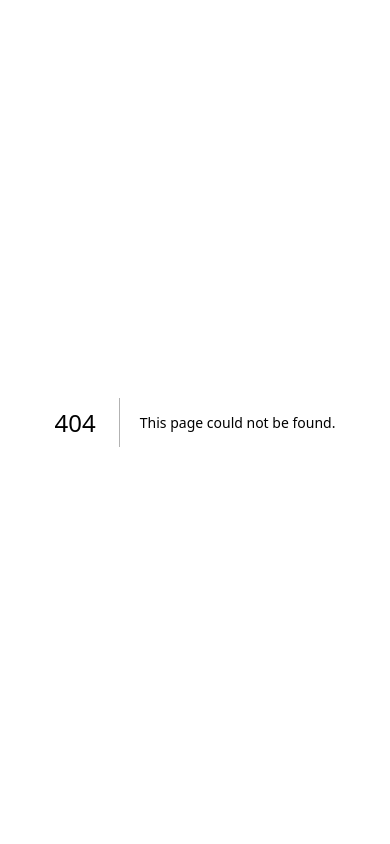
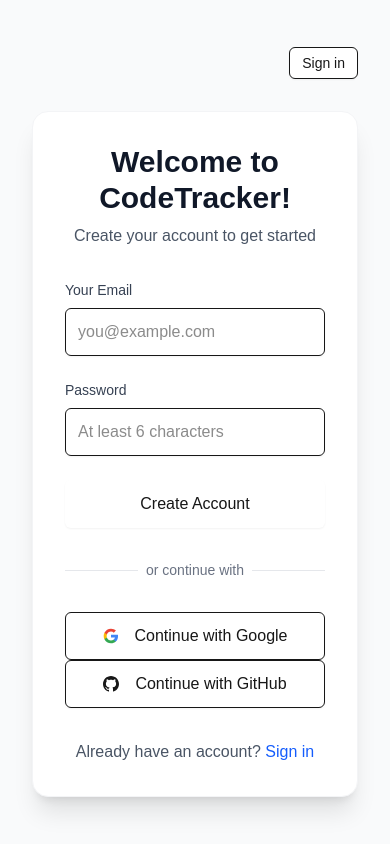
Before and after one commit to anishsaha46/DevTrackr, a Next.js app in the folder frontend/: page /register in a window 390 px wide. Before the commit this address had no page. Built offline with nearby package versions, Linux system fonts and the light colour scheme.

Commit message:
feat(auth): add register page with email/password and social login
Implement user registration functionality including:
- Email/password registration form with validation
- Google and GitHub OAuth login options
- Error handling and loading states
- Responsive layout with branding elements

```diff
--- /dev/null
+++ b/frontend/src/app/register/page.tsx
@@ -0,0 +1,203 @@
+"use client"
+import {Card,CardContent,CardTitle,CardHeader,CardFooter} from "@/app/components/ui/card";
+import {Button} from "@/app/components/ui/button";
+import {Input} from "@/app/components/ui/input";
+import Link from "next/link";
+import {useState} from "react";
+import { useRouter } from "next/navigation";
+import { register } from "../lib/api";
+import Image from "next/image";
+
+export default function RegisterPage() {
+  const [email, setEmail] = useState("");
+  const [password, setPassword] = useState("");
+  const [error, setError] = useState("");
+  const [loading, setLoading] = useState(false);
+  const router = useRouter();
+
+  const handleSubmit = async (e: React.FormEvent) => {
+    e.preventDefault();
+    setError("");
+    setLoading(true);
+    try {
+      await register(email, password);
+      router.push("/login");
+    } catch (err: any) {
+      setError(err.message || "Registration failed");
+    } finally {
+      setLoading(false);
+    }
+  };
+
+  return (
+    <div className="min-h-screen flex">
+      {/* Left Side - Image with Overlay */}
+      <div className="hidden lg:flex lg:w-1/2 relative bg-gradient-to-br from-blue-600 to-purple-700">
+        <Image
+          src="/codeIMG.png"
+          alt="Code Tracking"
+          fill
+          className="object-cover opacity-20"
+        />
+        <div className="absolute inset-0 bg-gradient-to-br from-blue-600/80 to-purple-700/80"></div>
+        <div className="relative z-10 flex flex-col justify-between h-full p-12 text-white">
+          <div>
+            <Link href="/" className="flex items-center space-x-3 mb-8">
+              <div className="w-10 h-10 bg-white rounded-lg flex items-center justify-center">
+                <svg className="w-6 h-6 text-blue-600" fill="none" stroke="currentColor" viewBox="0 0 24 24">
+                  <path strokeLinecap="round" strokeLinejoin="round" strokeWidth={2} d="M10 20l4-16m4 4l4 4-4 4M6 16l-4-4 4-4" />
+                </svg>
+              </div>
+              <span className="text-2xl font-bold">CodeTracker</span>
+            </Link>
+          </div>
+
+          <div className="mb-12">
+            <h1 className="text-4xl font-bold mb-4">
+              Start Your Coding Journey
+            </h1>
+            <p className="text-xl text-blue-100 leading-relaxed">
+              Join thousands of developers who are already tracking their progress and boosting productivity with CodeTracker.
+            </p>
+          </div>
+
+          <div className="flex space-x-2">
+            <div className="w-3 h-3 bg-white rounded-full"></div>
+            <div className="w-3 h-3 bg-white/30 rounded-full"></div>
+            <div className="w-3 h-3 bg-white/30 rounded-full"></div>
+          </div>
+        </div>
+      </div>
+
+      {/* Right Side - Registration Form */}
+      <div className="w-full lg:w-1/2 flex items-center justify-center p-8 bg-gray-50">
+        <div className="w-full max-w-md">
+          {/* Top Right Sign In Button */}
+          <div className="text-right mb-8">
+            <Link href="/login">
+              <Button
+                variant="outline"
+                size="sm"
+                className="transition-all duration-200 hover:scale-105 hover:shadow-md active:scale-95 transform"
+              >
+                Sign in
+              </Button>
+            </Link>
+          </div>
+
+          {/* Form */}
+          <div className="bg-white rounded-2xl shadow-xl p-8 border border-gray-100">
+            <div className="text-center mb-8">
+              <h2 className="text-3xl font-bold text-gray-900 mb-2">
+                Welcome to CodeTracker!
+              </h2>
+              <p className="text-gray-600">
+                Create your account to get started
+              </p>
+            </div>
+
+            {error && (
+              <div className="mb-6 p-4 bg-red-50 border border-red-200 rounded-lg">
+                <p className="text-red-600 text-sm">{error}</p>
+              </div>
+            )}
+
+            <form onSubmit={handleSubmit} className="space-y-6">
+              <div>
+                <label className="block text-sm font-medium text-gray-700 mb-2">
+                  Your Email
+                </label>
+                <Input
+                  type="email"
+                  value={email}
+                  onChange={e => setEmail(e.target.value)}
+                  placeholder="you@example.com"
+                  required
+                  className="h-12 text-base"
+                />
+              </div>
+
+              <div>
+                <label className="block text-sm font-medium text-gray-700 mb-2">
+                  Password
+                </label>
+                <Input
+                  type="password"
+                  value={password}
+                  onChange={e => setPassword(e.target.value)}
+                  placeholder="At least 6 characters"
+                  required
+                  className="h-12 text-base"
+                />
+              </div>
+
+              <Button
+                type="submit"
+                className="w-full h-12 text-base font-medium transition-all duration-200 hover:scale-[1.02] hover:shadow-lg active:scale-[0.98] transform"
+                disabled={loading}
+              >
+                {loading ? "Creating Account..." : "Create Account"}
+              </Button>
+            </form>
+
+            {/* Separator */}
+            <div className="relative my-8">
+              <div className="absolute inset-0 flex items-center">
+                <div className="w-full border-t border-gray-200"></div>
+              </div>
+              <div className="relative flex justify-center text-sm">
+                <span className="px-2 bg-white text-gray-500">or continue with</span>
+              </div>
+            </div>
+
+            {/* Social Login Buttons */}
+            <div className="space-y-3">
+              <a
+                href="http://localhost:8080/oauth2/authorization/google"
+                className="w-full"
+              >
+                <Button
+                  variant="outline"
+                  className="w-full h-12 text-base transition-all duration-200 hover:scale-[1.02] hover:shadow-md hover:bg-gray-50 active:scale-[0.98] transform"
+                >
+                <svg className="w-5 h-5 mr-2" viewBox="0 0 24 24">
+                  <path fill="#4285F4" d="M22.56 12.25c0-.78-.07-1.53-.2-2.25H12v4.26h5.92c-.26 1.37-1.04 2.53-2.21 3.31v2.77h3.57c2.08-1.92 3.28-4.74 3.28-8.09z"/>
+                  <path fill="#34A853" d="M12 23c2.97 0 5.46-.98 7.28-2.66l-3.57-2.77c-.98.66-2.23 1.06-3.71 1.06-2.86 0-5.29-1.93-6.16-4.53H2.18v2.84C3.99 20.53 7.7 23 12 23z"/>
+                  <path fill="#FBBC05" d="M5.84 14.09c-.22-.66-.35-1.36-.35-2.09s.13-1.43.35-2.09V7.07H2.18C1.43 8.55 1 10.22 1 12s.43 3.45 1.18 4.93l2.85-2.22.81-.62z"/>
+                  <path fill="#EA4335" d="M12 5.38c1.62 0 3.06.56 4.21 1.64l3.15-3.15C17.45 2.09 14.97 1 12 1 7.7 1 3.99 3.47 2.18 7.07l3.66 2.84c.87-2.6 3.3-4.53 6.16-4.53z"/>
+                </svg>
+                  Continue with Google
+                </Button>
+              </a>
+
+              <a
+                href="http://localhost:8080/oauth2/authorization/github"
+                className="w-full"
+              >
+                <Button
+                  variant="outline"
+                  className="w-full h-12 text-base transition-all duration-200 hover:scale-[1.02] hover:shadow-md hover:bg-gray-50 active:scale-[0.98] transform"
+                >
+                <svg className="w-5 h-5 mr-2" fill="currentColor" viewBox="0 0 24 24">
+                  <path d="M12 0c-6.626 0-12 5.373-12 12 0 5.302 3.438 9.8 8.207 11.387.599.111.793-.261.793-.577v-2.234c-3.338.726-4.033-1.416-4.033-1.416-.546-1.387-1.333-1.756-1.333-1.756-1.089-.745.083-.729.083-.729 1.205.084 1.839 1.237 1.839 1.237 1.07 1.834 2.807 1.304 3.492.997.107-.775.418-1.305.762-1.604-2.665-.305-5.467-1.334-5.467-5.931 0-1.311.469-2.381 1.236-3.221-.124-.303-.535-1.524.117-3.176 0 0 1.008-.322 3.301 1.23.957-.266 1.983-.399 3.003-.404 1.02.005 2.047.138 3.006.404 2.291-1.552 3.297-1.23 3.297-1.23.653 1.653.242 2.874.118 3.176.77.84 1.235 1.911 1.235 3.221 0 4.609-2.807 5.624-5.479 5.921.43.372.823 1.102.823 2.222v3.293c0 .319.192.694.801.576 4.765-1.589 8.199-6.086 8.199-11.386 0-6.627-5.373-12-12-12z"/>
+                </svg>
+                  Continue with GitHub
+                </Button>
+              </a>
+            </div>
+
+            {/* Login Link */}
+            <div className="text-center mt-8">
+              <span className="text-gray-600">
+                Already have an account?{" "}
+                <Link href="/login" className="text-blue-600 hover:text-blue-700 font-medium">
+                  Sign in
+                </Link>
+              </span>
+            </div>
+          </div>
+        </div>
+      </div>
+    </div>
+  );
+}
```
